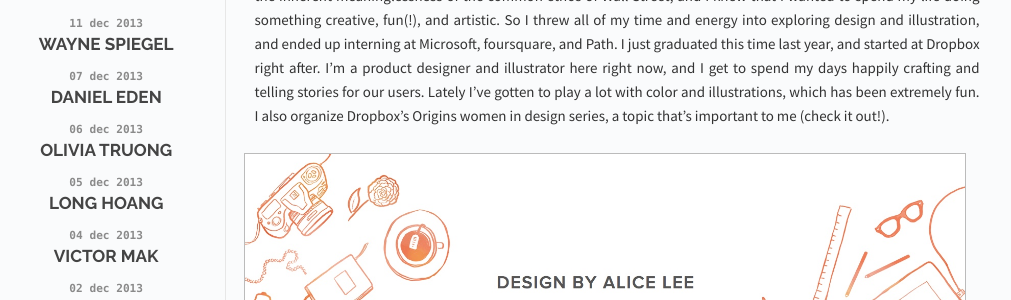
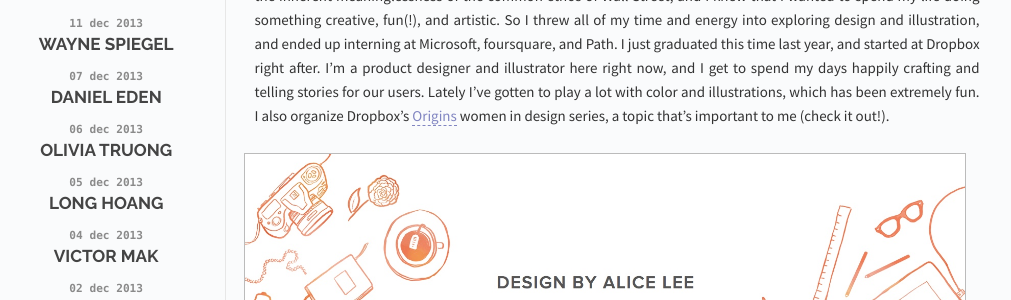
Before and after one commit to the-development/thedevelopment, a Jekyll site: the page built from _posts/2013-12-25-alice-lee.md, in a window 1280 px wide. Shown: the part 439-739 px from the top of the page, without its empty margins (133-1144 px from the left). Built offline with Jekyll 4.4.1, drawn with Linux system fonts in a browser that asks for light colours; Markdown is read by kramdown in place of the engine named in the settings; part of the change alters nothing that is shown; some of the changed text lies outside the part shown.

Commit message:
why you no link everything

```diff
--- a/_posts/2013-12-25-alice-lee.md
+++ b/_posts/2013-12-25-alice-lee.md
@@ -16,7 +16,7 @@ categories: posts
 
 Hi, I'm Alice! I love lettering and art. The latter is a bit of a general term, but I just think that it's comprised of anything that is beautiful, whether in aesthetic, function, meaning, etc. I'm exploring a lot of things right now, primarily lettering and illustration.
 
-I grew up in Cupertino and went to Wharton for undergraduate business school. I quickly became disillusioned with the inherent meaninglessness of the common ethos of Wall Street, and I knew that I wanted to spend my life doing something creative, fun(!), and artistic. So I threw all of my time and energy into exploring design and illustration, and ended up interning at Microsoft, foursquare, and Path. I just graduated this time last year, and started at Dropbox right after. I'm a product designer and illustrator here right now, and I get to spend my days happily crafting and telling stories for our users. Lately I've gotten to play a lot with color and illustrations, which has been extremely fun. I also organize Dropbox's Origins women in design series, a topic that's important to me (check it out!).
+I grew up in Cupertino and went to Wharton for undergraduate business school. I quickly became disillusioned with the inherent meaninglessness of the common ethos of Wall Street, and I knew that I wanted to spend my life doing something creative, fun(!), and artistic. So I threw all of my time and energy into exploring design and illustration, and ended up interning at Microsoft, foursquare, and Path. I just graduated this time last year, and started at Dropbox right after. I'm a product designer and illustrator here right now, and I get to spend my days happily crafting and telling stories for our users. Lately I've gotten to play a lot with color and illustrations, which has been extremely fun. I also organize Dropbox's [Origins](https://www.dropbox.com/origins) women in design series, a topic that's important to me (check it out!).
 
 ## ![screenshot](http://thedevelopment.co/images/screenshots/alicelee.jpg)
 
```
